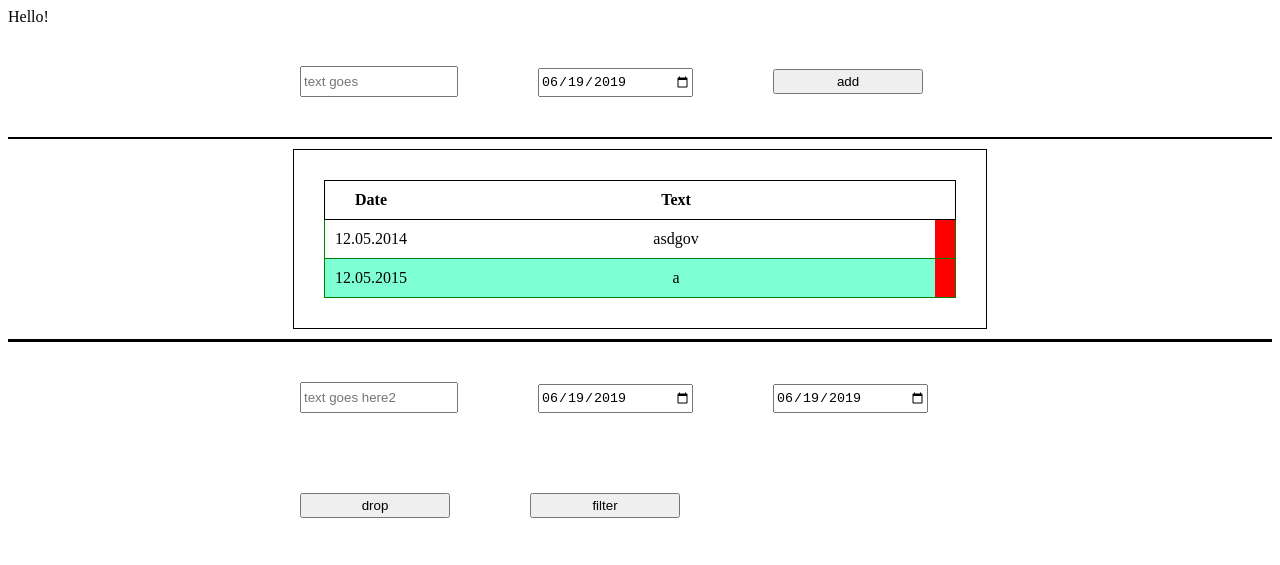
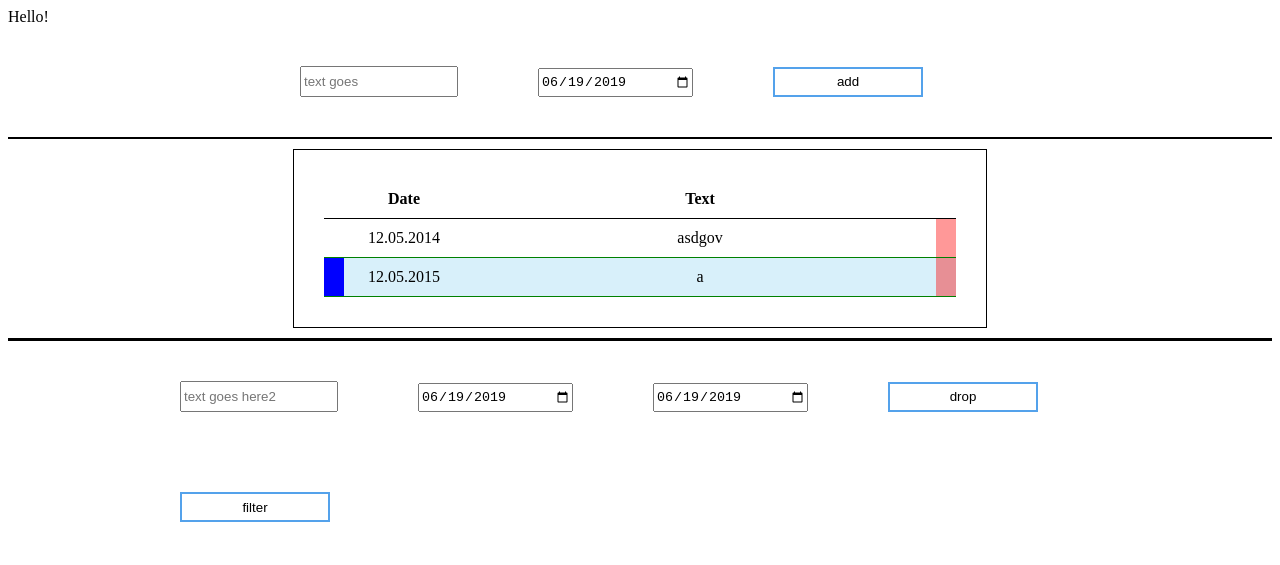
Before and after one commit to SokolAlexander/trainJS, a website: page index.html in a window 1280 px wide. Drawn offline with Linux system fonts and the light colour scheme.

Commit message:
more styles for  list and forms

```diff
--- a/components/app/app.js
+++ b/components/app/app.js
@@ -15,11 +15,13 @@
         this.formAdd = new Form(this._getNewEl('form', 'form-add'),
                                             [{
                                                 type: 'text',
-                                                placeholder: 'text goes '
+                                                placeholder: 'text goes ',
+                                                required: 'true'
                                             },
                                             {
                                                 type: 'date',
-                                                value: today
+                                                value: today,
+                                                required: 'true'
                                             },
                                             {
                                                 type: 'submit',
--- a/components/form/form.css
+++ b/components/form/form.css
@@ -18,8 +18,32 @@
     border-top: 3px solid black;
 }
 
+.form-filter .inputs-wrap {
+    width: 1000px;
+}
+
 input {
     width: 150px;
     height: 25px;
     margin: 40px;
+    display: inline-block;
 }
+
+input[type=submit],
+input[type=button] {
+    height: 30px;
+    background: none;
+    box-shadow: 0;
+    border: 2px solid rgb(84, 162, 235);
+    cursor: pointer;
+}
+
+input[type=submit]:hover,
+input[type=button]:hover {
+    background-color: rgb(215, 238, 243);
+}
+
+input[type=submit]:active,
+input[type=button]:active {
+    transform: scale(0.95);
+}
--- a/components/list/list.css
+++ b/components/list/list.css
@@ -1,3 +1,10 @@
+table {
+    border-collapse: collapse;
+}
+
+td.list-item-header-date {
+    min-width: 100px;
+}
 .list {
     border: 1px solid black;
     width: 50%;
@@ -8,23 +15,28 @@
     margin-bottom: 10px;
 }
 
-
 .list-item {
-    border: 1px solid green;
+    border-bottom: 1px solid green;
     padding: 10px;
 }
 
 .list-header {
-    border: 1px solid black;
+    border-bottom: 1px solid black;
 }
 
 /* .list-item-date {
     float: left;
 } */
 
-.list-item-delete {
-    position: relative;
+.list-item-delete:hover {
+    cursor: pointer;
+    outline: 1px solid black;
+    opacity: 1;
     /* border: 1px  solid grey; */
+}
+
+.list-item-delete:active {
+    transform: scale(0.9)
 }
 
 /* .list-item-delete::before, .list-item-delete::after {
@@ -45,21 +57,19 @@
 
 .list-item-delete {
     background-color: red;
+    opacity: 0.4;
 }
 
 .list-item-checked {
-    background-color: aquamarine;
-}
-
-table {
-    border-collapse: collapse;
+    background-color: rgb(216, 240, 250);
 }
 
 td {
     padding: 10px;
 }
 
-td.list-item-text {
+td.list-item-text,
+td.list-item-header-text {
     width: 100%;
 }
 
@@ -70,13 +80,18 @@
 .list-item-header-date:hover,
 .list-item-header-text:hover {
     cursor: pointer;
-    background-color: antiquewhite;
+    background-color: rgb(255, 240, 221);
 }
 
 .list-item:hover {
-    background-color: aliceblue;
+    background-color: rgba(250, 235, 217, 0.432);
 }
 
-.list-item-checked:hover {
-    background-color: azure;
+.list-item-check {
+    background-color: blue;
+    opacity: 0;
 }
+
+.list-item-checked .list-item-check {
+    opacity: 1;
+}
--- a/components/list/list.js
+++ b/components/list/list.js
@@ -34,9 +34,9 @@
     _render() {
         //this should be done through DOM methods?
         this.$el.innerHTML = '';
-        this.table = document.createElement('table');
+        this.$table = document.createElement('table');
         this._addHeader();
-        this.$el.appendChild(this.table);
+        this.$el.appendChild(this.$table);
         let i = 0;
         while (this.data[i]) {
             this._renderItem(this.data[i], i);
@@ -45,20 +45,22 @@
     }
 
     _addHeader() {
-        let header = document.createElement('tr');
-        header.classList.add('list-header');
-        let headerDate = this._getNewTd({}, 'header-date');
-        let headerText = this._getNewTd({}, 'header-text');
-        let headerDelete = this._getNewTd({}, 'header-delete');
+        let $header = document.createElement('tr');
+        $header.classList.add('list-header');
+        let $headerCheck = this._getNewTd({}, 'header-check');
+        let $headerDate = this._getNewTd({}, 'header-date');
+        let $headerText = this._getNewTd({}, 'header-text');
+        let $headerDelete = this._getNewTd({}, 'header-delete');
 
-        headerDate.innerHTML = 'Date';
-        headerText.innerHTML = 'Text';
+        $headerDate.innerHTML = 'Date';
+        $headerText.innerHTML = 'Text';
 
-        header.appendChild(headerDate);
-        header.appendChild(headerText);
-        header.appendChild(headerDelete);
+        $header.appendChild($headerCheck);
+        $header.appendChild($headerDate);
+        $header.appendChild($headerText);
+        $header.appendChild($headerDelete);
 
-        this.table.appendChild(header);
+        this.$table.appendChild($header);
     }
 
     /**
@@ -71,17 +73,19 @@
         if (item.checked) {
             $newItem.classList.add('list-item-checked')};
 
+        let $itemCheck =  this._getNewTd(item, 'check');
         let $itemDate = this._getNewTd(item, 'date');
         let $itemText = this._getNewTd(item, 'text');
         let $itemDelete = this._getNewTd();
 
+        $newItem.appendChild($itemCheck);
         $newItem.appendChild($itemDate);
         $newItem.appendChild($itemText);
         $newItem.appendChild($itemDelete);
 
         $newItem.setAttribute('data-index', index);
 
-        this.table.appendChild($newItem);
+        this.$table.appendChild($newItem);
     }
 
     /**
```
